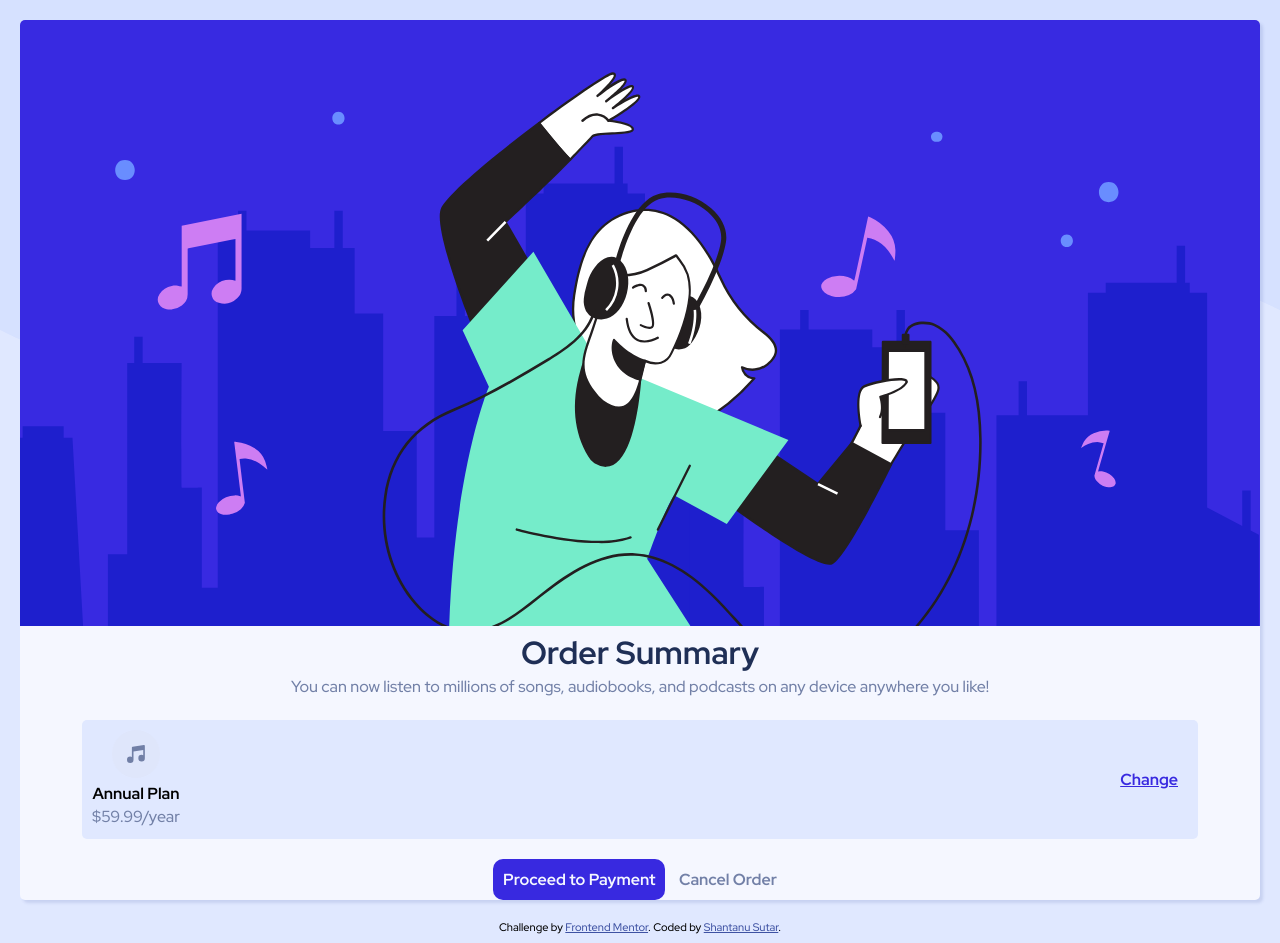
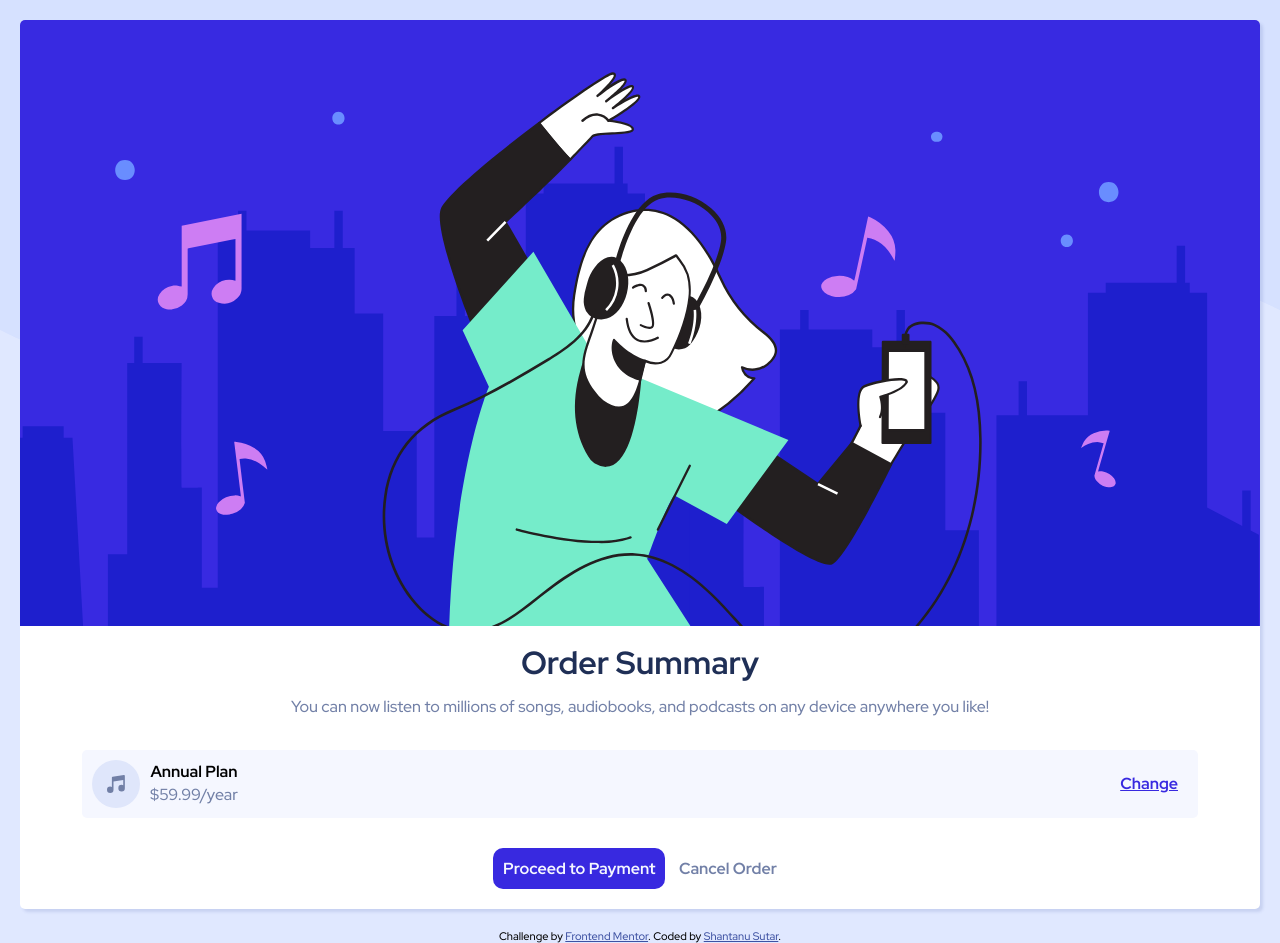
Before and after one commit to ShantanuSutar/order-summary-component, a plain HTML site: page index.html in a window 1280 px wide. Drawn offline with Linux system fonts and the light colour scheme.

Commit message:
Flex to the content

```diff
--- a/index.html
+++ b/index.html
@@ -24,8 +24,10 @@
     <div class="pricing">
       <article>
         <img src="./images/icon-music.svg" alt="music_icon">
-        <h4>Annual Plan</h4>
-        <p>$59.99/year</p>
+        <div>
+          <h4>Annual Plan</h4>
+          <p>$59.99/year</p>
+        </div>
       </article>
       <button class="btn btn-change">Change</button>
     </div>
@@ -36,17 +38,6 @@
     </div>
   </div>
 
-
-
-
-
-
-
-
-
-
-
-
   <div class="attribution">
     Challenge by <a href="https://www.frontendmentor.io?ref=challenge" target="_blank">Frontend Mentor</a>.
     Coded by <a href="#">Shantanu Sutar</a>.
--- a/style.css
+++ b/style.css
@@ -89,10 +89,16 @@ p {
 }
 
 .container {
-    background-color: var(--very-pale-blue);
+    background-color: white;
     margin: 20px;
+    padding-bottom: 20px;
     border-radius: 5px;
     box-shadow: 3px 3px 3px hsla(228, 45%, 44%, 0.15);
+}
+
+.container h1 {
+    color: var(--dark-blue);
+    margin: 10px 0;
 }
 
 .container img.hero {
@@ -101,9 +107,9 @@ p {
 }
 
 .container .pricing {
-    margin: 20px auto;
+    margin: 30px auto;
     padding: 10px;
-    background-color: var(--pale-blue);
+    background-color: var(--very-pale-blue);
     width: 90%;
     border-radius: 5px;
     display: flex;
@@ -111,8 +117,14 @@ p {
     justify-content: space-between;
 }
 
-h1 {
-    color: var(--dark-blue);
+.container .pricing article {
+    display: flex;
+    align-items: center;
+    justify-content: center;
+}
+
+.container .pricing article img {
+    margin-right: 10px;
 }
 
 .attribution {
```
